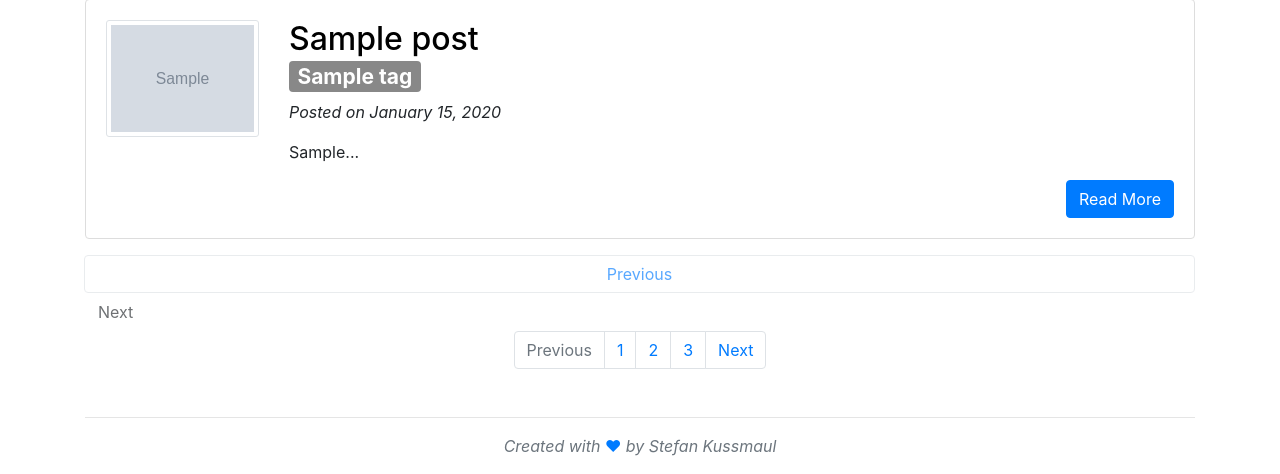
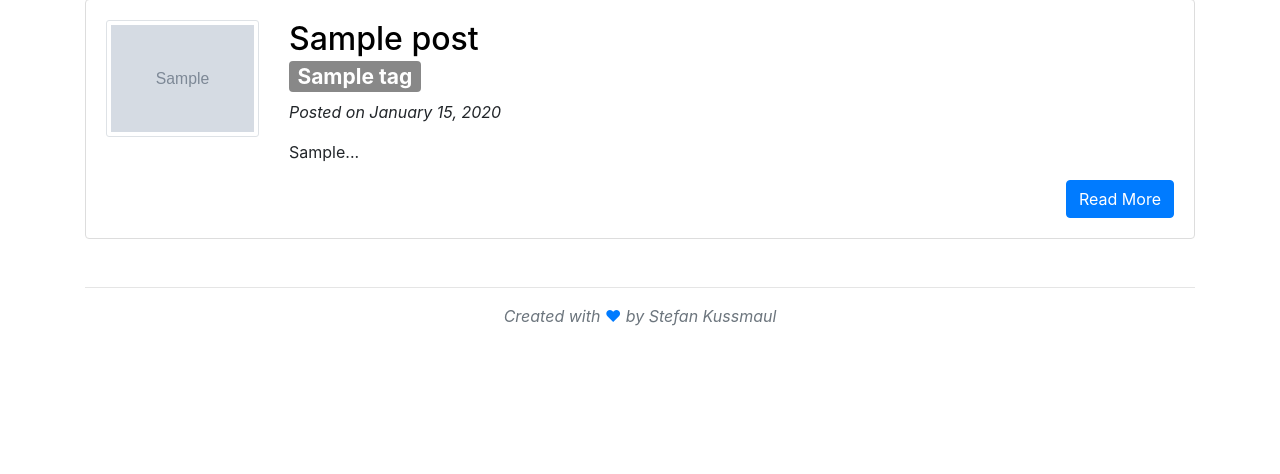
Before and after one commit to Stefan4472/Stefans-Blog, a Flask app: page /posts in a window 1280 px wide. Shown: the part 386-860 px from the top of the page. After the commit the page ends 712 px from the top, so only its background shows below. Run offline with Flask 2, Linux system fonts and the light colour scheme; tables that the repository leaves empty hold one stand-in row (values such as "Sample post"); grey boxes marked "Sample" are stand-in pictures; some libraries are stand-ins or nearby versions.

Commit message:
Fixed (#12)
I did something stupid with the previous commit and lost the actual changes. This commit restores them.

```diff
--- a/flaskr/config.py
+++ b/flaskr/config.py
@@ -18,7 +18,7 @@ class Config:
     SQLALCHEMY_DATABASE_URI: str = 'sqlite:///'
     SQLALCHEMY_TRACK_MODIFICATIONS: bool = False
     # Number of posts to show per page (used for pagination)
-    PAGINATE_POSTS_PER_PAGE = 2
+    PAGINATE_POSTS_PER_PAGE = 8
 
     @staticmethod
     def get_env_path(key: str) -> typing.Optional[pathlib.Path]:
--- a/flaskr/manage_util.py
+++ b/flaskr/manage_util.py
@@ -442,7 +442,7 @@ def render_markdown_file(
             rendered_html = \
 '''
 <figure class="figure text-center">
-    <img src="{}" class="figure-img img-fluid" alt="">
+    <img src="{}" class="figure-img img-fluid img-thumbnail rounded" alt="">
     <figcaption class="figure-caption">{}</figcaption>
 </figure>
 
@@ -452,7 +452,7 @@ def render_markdown_file(
             rendered_html = \
 '''
 <figure class="figure text-center">
-    <img src="{}" class="figure-img img-fluid" alt="">
+    <img src="{}" class="figure-img img-fluid img-thumbnail rounded" alt="">
 </figure>
 
 '''.format(img_url)
--- a/flaskr/static/style.css
+++ b/flaskr/static/style.css
@@ -1,3 +1,4 @@
+/*TODO: SLIGHTLY BOOST SIZE OF "P" AND "H3" ELEMENTS IN ARTICLE*/
 .link-override {
   text-decoration: none;
   color: white;
--- a/flaskr/templates/blog/posts.html
+++ b/flaskr/templates/blog/posts.html
@@ -2,37 +2,52 @@
 {% import "blog/macros.html" as macros %}
 <!--Note: `posts` is expected to be a Pagination result-->
 {% block content %}
-<h2>{{ posts.items|length }} Post{% if posts.items|length != 1 %}s{% endif %}</h2>
+<h2>{{ posts.total }} Post{% if posts.total != 1 %}s{% endif %}</h2>
 <hr/>
+
 {% for post in posts.items %}
     {{ macros.post_widget(post) }}
 {% endfor %}
 
-{#    https://stackoverflow.com/a/57348599 #}
-{% if posts.has_prev %}
-<a class="" href="{{ url_for('blog.posts_page', page=posts.prev_num) }}">Previous</a>
-{% else %}
-<a class="page-link btn disabled" href="#">Previous</a>
+<!--Pagination menu-->
+{% if posts.pages > 1 %}
+  <nav>
+    <ul class="pagination justify-content-center">
+      {% if posts.has_prev %}
+        <li class="page-item">
+          <a class="page-link" href="{{ url_for('blog.posts_page', page=posts.prev_num) }}">Previous Page</a>
+        </li>
+      {% else %}
+        <li class="page-item disabled">
+          <a class="page-link" href="#">Previous Page</a>
+        </li>
+      {% endif %}
+      {% for page in posts.iter_pages() %}
+        {% if page %}
+          {% if page == posts.page %}
+            <li class="page-item">
+              <strong><a class="page-link" href="{{ url_for('blog.posts_page', page=page) }}">{{page}}</a></strong>
+            </li>
+          {% else %}
+            <li class="page-item">
+              <a class="page-link" href="{{ url_for('blog.posts_page', page=page) }}">{{page}}</a>
+            </li>
+          {% endif %}
+        {% else %}
+          <span class=ellipsis>…</span>
+        {% endif %}
+      {% endfor %}
+      {% if posts.has_next %}
+        <li class="page-item">
+          <a class="page-link" href="{{ url_for('blog.posts_page', page=posts.next_num) }}">Next Page</a>
+        </li>
+      {% else %}
+        <li class="page-item disabled">
+          <a class="page-link" href="#">Next Page</a>
+        </li>
+      {% endif %}
+    </ul>
+  </nav>
 {% endif %}
 
-
-{% if posts.has_next %}
-<a class="" href="{{ url_for('blog.posts_page', page=posts.next_num) }}">Next</a>
-{% else %}
-<a class="btn disabled" href="#">Next</a>
-{% endif %}
-
-    <nav aria-label="Page navigation example">
-  <ul class="pagination justify-content-center">
-    <li class="page-item disabled">
-      <a class="page-link" href="#" tabindex="-1">Previous</a>
-    </li>
-    <li class="page-item"><a class="page-link" href="#">1</a></li>
-    <li class="page-item"><a class="page-link" href="#">2</a></li>
-    <li class="page-item"><a class="page-link" href="#">3</a></li>
-    <li class="page-item">
-      <a class="page-link" href="#">Next</a>
-    </li>
-  </ul>
-</nav>
 {% endblock %}
--- a/flaskr/views.py
+++ b/flaskr/views.py
@@ -38,16 +38,15 @@ def index():
 @BLUEPRINT.route('/posts/<int:page>', methods=['GET'])
 @logged_visit
 def posts_page(page: int = 1):
-    """The "posts" page, which displays all posts on the site."""
+    """The "posts" page, which displays all posts on the site (paginated)."""
     # Using pagination example from https://stackoverflow.com/a/57348599
-    posts = models.Post.query.paginate(
-        page,
-        flask.current_app.config['PAGINATE_POSTS_PER_PAGE'],
-        error_out=False,
-    )
     return flask.render_template(
         'blog/posts.html',
-        posts=posts,
+        posts=models.Post.query.paginate(
+            page,
+            flask.current_app.config['PAGINATE_POSTS_PER_PAGE'],
+            error_out=False,
+        ),
     )
 
 
```
